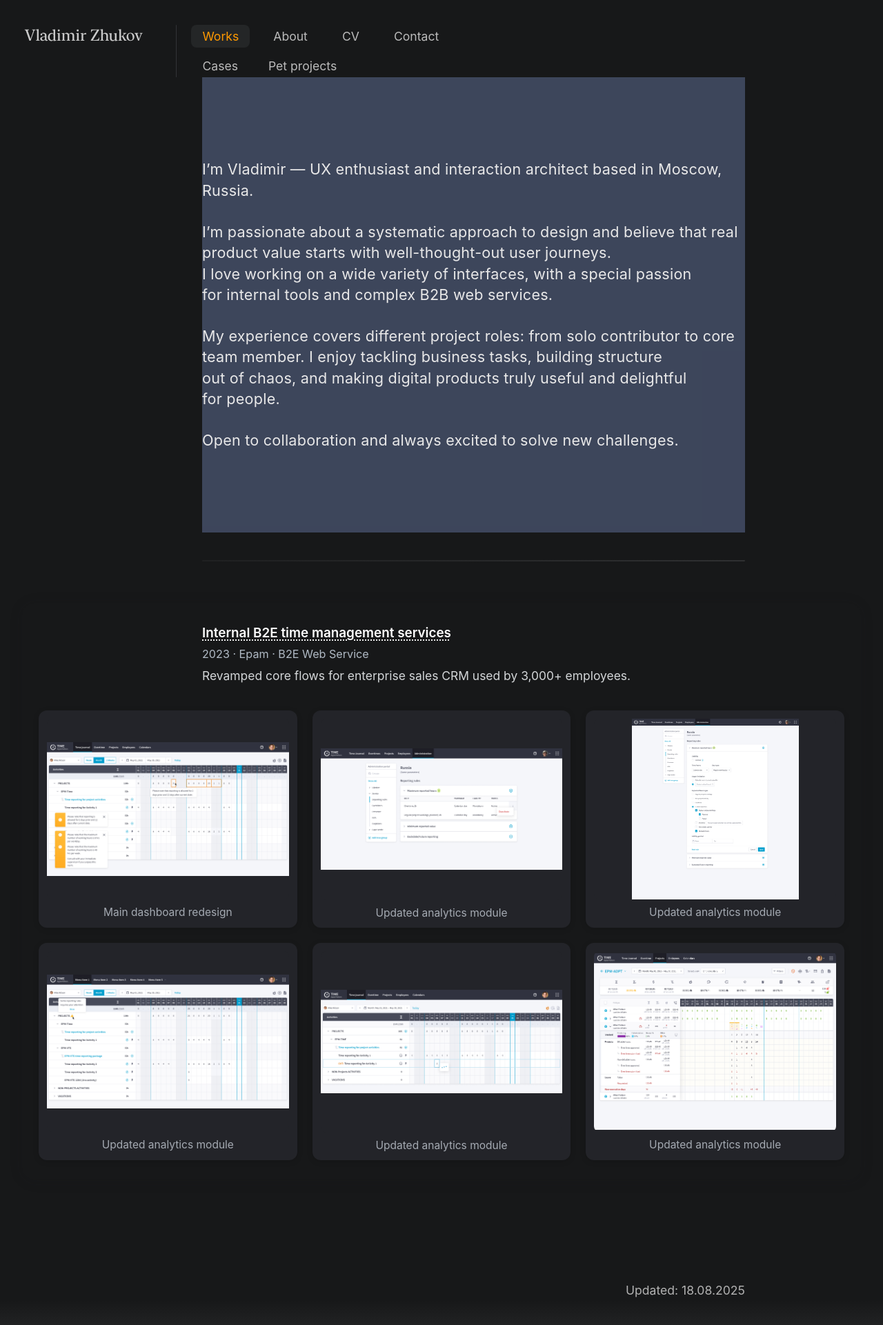
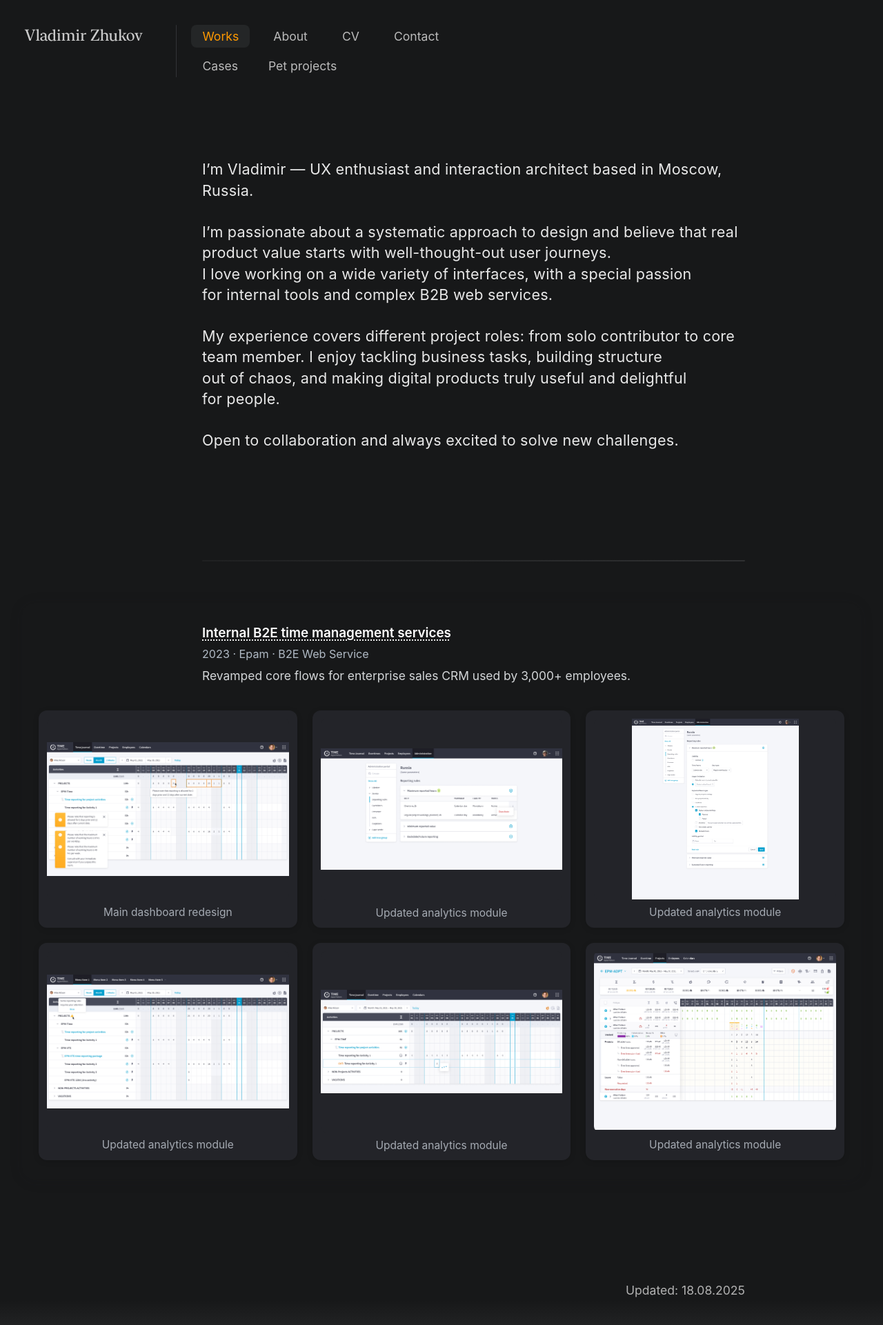
Before and after one commit to uxiscool/experience, a Jekyll site: the page built from index.md, in a window 1280 px wide. Shown: the whole page at 69% size. Built offline with Jekyll 4.4.1, drawn with Linux system fonts in a browser that asks for light colours.

Commit message:
Add files via upload

```diff
--- a/css/main.css
+++ b/css/main.css
@@ -180,7 +180,7 @@ section { padding-top: 2rem; }
   font-size: 1.35rem;
   font-weight: 400;
   color: #fff;
-  background: #424b63; /* временный фон */
+  /*background: #424b63;  временный фон */
   margin-bottom: 40px;
   opacity: 0.90;
   line-height: 1.4;
```
